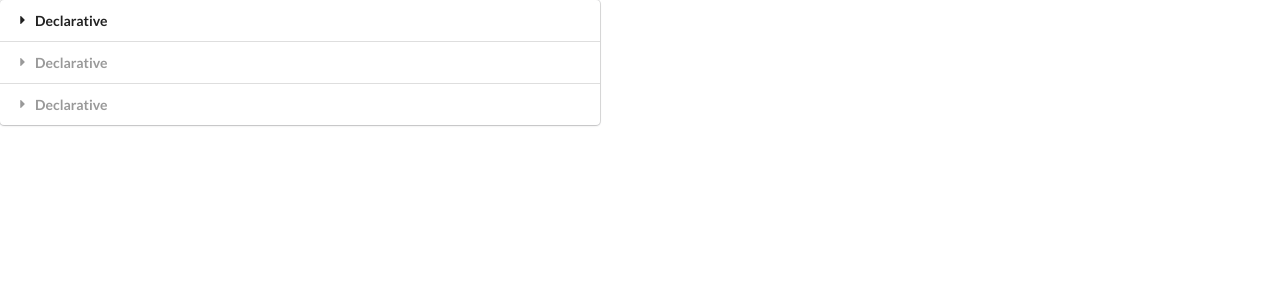
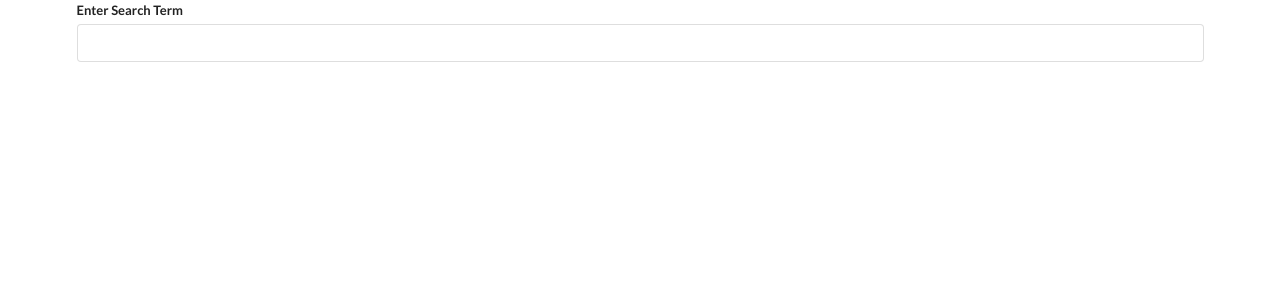
Before and after one commit to JCEleanor/react-widgets, a React (Create React App) app: page / in a window 1280 px wide. Shown: the top 300 px of the page. Built offline with nearby package versions, Linux system fonts and the light colour scheme.

Commit message:
create search component

```diff
--- a/src/App.js
+++ b/src/App.js
@@ -1,27 +1,28 @@
 import React from 'react'
-import Accordion from './components/Accordion'
-const dummyData = [
-  {
-    title: 'Declarative',
-    content:
-      'React makes it painless to create interactive UIs. Design simple views for each state in your application, and React will efficiently update and render just the right components when your data changes.',
-  },
-  {
-    title: 'Declarative',
-    content:
-      'React makes it painless to create interactive UIs. Design simple views for each state in your application, and React will efficiently update and render just the right components when your data changes.',
-  },
-  {
-    title: 'Declarative',
-    content:
-      'React makes it painless to create interactive UIs. Design simple views for each state in your application, and React will efficiently update and render just the right components when your data changes.',
-  },
-]
+import Search from './components/Search'
+// import Accordion from './components/Accordion'
+// const dummyData = [
+//   {
+//     title: 'Declarative',
+//     content:
+//       'React makes it painless to create interactive UIs. Design simple views for each state in your application, and React will efficiently update and render just the right components when your data changes.',
+//   },
+//   {
+//     title: 'Declarative',
+//     content:
+//       'React makes it painless to create interactive UIs. Design simple views for each state in your application, and React will efficiently update and render just the right components when your data changes.',
+//   },
+//   {
+//     title: 'Declarative',
+//     content:
+//       'React makes it painless to create interactive UIs. Design simple views for each state in your application, and React will efficiently update and render just the right components when your data changes.',
+//   },
+// ]
 
 function App() {
   return (
     <div>
-      <Accordion data={dummyData} />
+      <Search />
     </div>
   )
 }
--- /dev/null
+++ b/src/components/Search.js
@@ -0,0 +1,23 @@
+import React, { useState } from 'react'
+const Search = () => {
+    const [term, setTerm] = useState('')
+
+
+  return (
+    <div className="ui form container">
+      <div className="field">
+        <label>Enter Search Term</label>
+        <input
+          type="text"
+          className="input"
+          value={term}
+          onChange={(e) => {
+            setTerm(e.target.value)
+          }}
+        ></input>
+      </div>
+    </div>
+  )
+}
+
+export default Search
```
